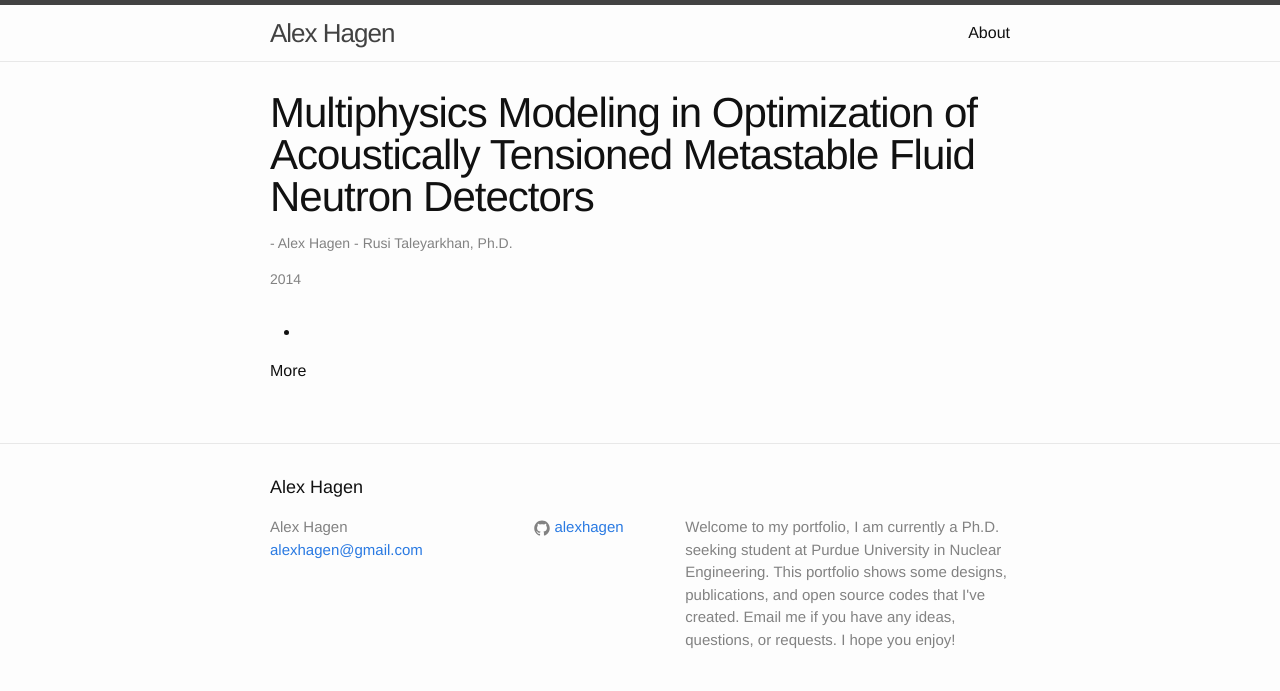
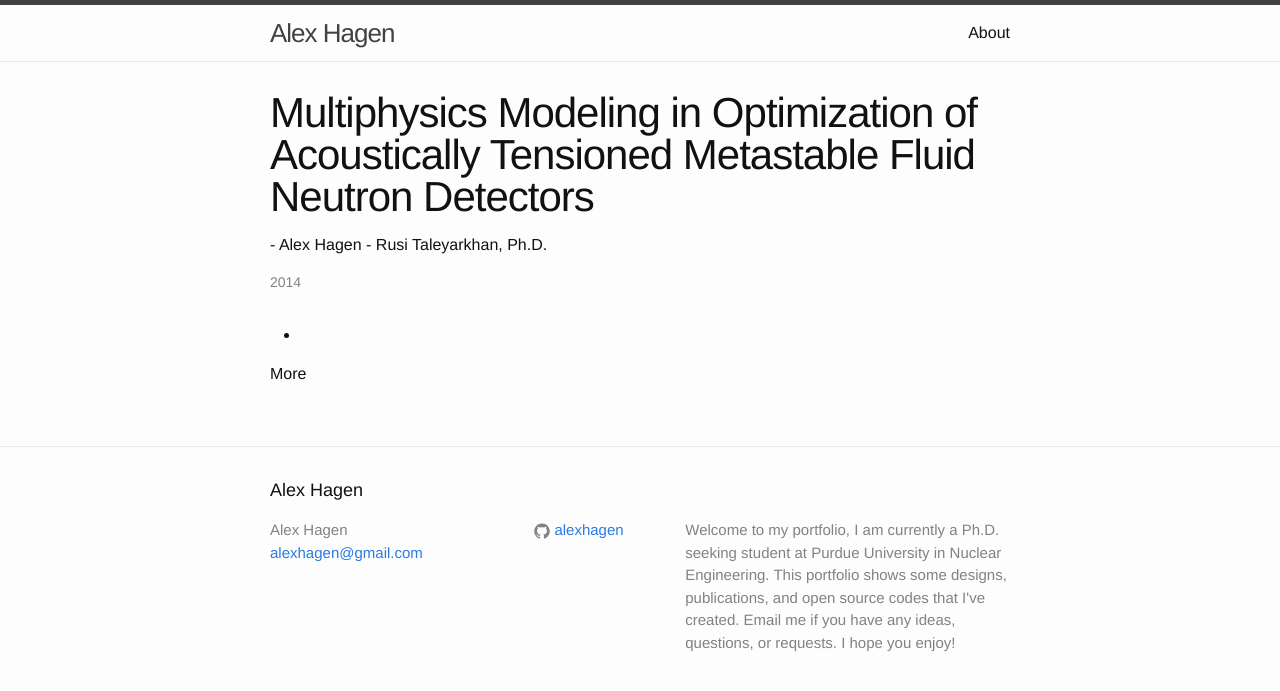
Before and after one commit to alexhagen/alexhagen.github.io, a Jekyll site: the page built from _posts/2014-08-15-multiphysics-modeling-in-optimization-of-acoustically-tensioned-metastable-fluid-neutron-detectors.markdown, in a window 1280 px wide. Shown: the top 691 px of the page. Built offline with Jekyll 4.4.1, drawn with Linux system fonts in a browser that asks for light colours.

Commit message:
working on author list

```diff
--- a/_layouts/publication.html
+++ b/_layouts/publication.html
@@ -5,7 +5,7 @@ layout: default
 
   <header class="post-header">
     <h1 class="post-title">{{ page.title }}</h1>
-    <p class="post-meta">
+    <p class="publication-author-list">
     	{% for author in page.authors %}
     		<span class="publication-author">{{ author }}</span>
     	{% endfor %}
--- a/_sass/_layout.scss
+++ b/_sass/_layout.scss
@@ -191,10 +191,10 @@
 /**
  * Publications
  */
- .publication-author:before {
+ .publication-author-list span:before {
     content: " - ";
  }
- .publication-author first-child:before {
+ .publication-author-list first-child:before {
     content: "";
  }
 
```
